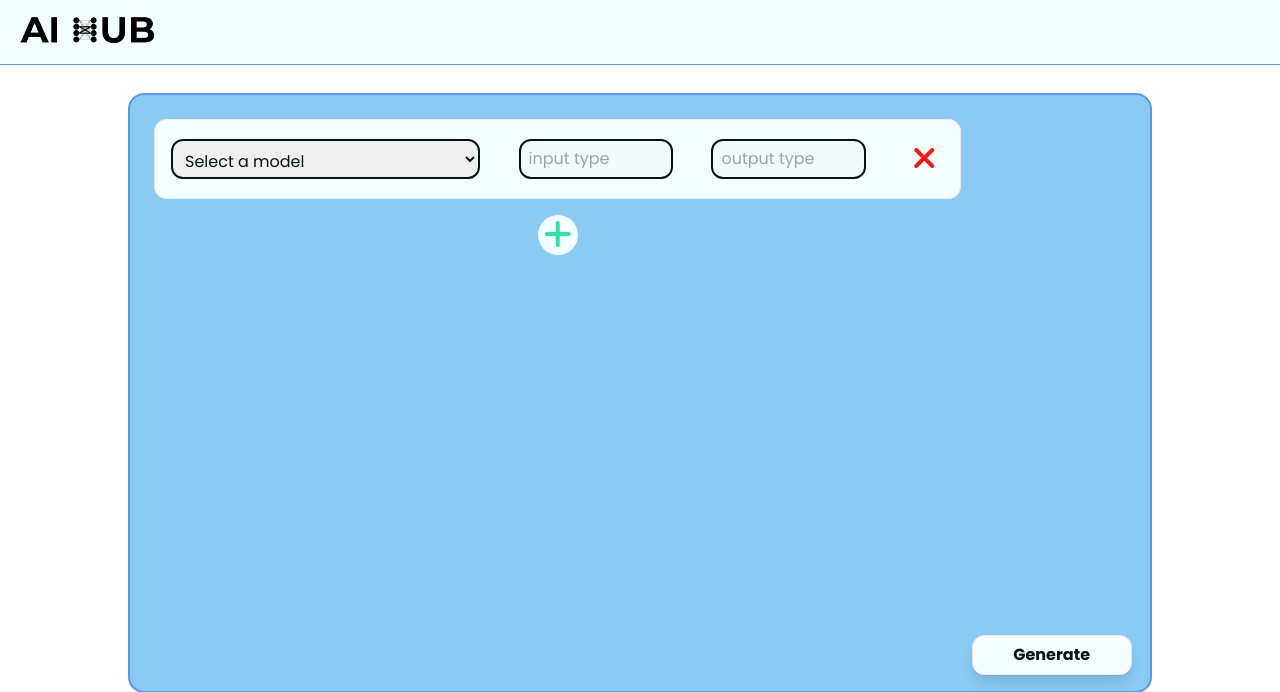
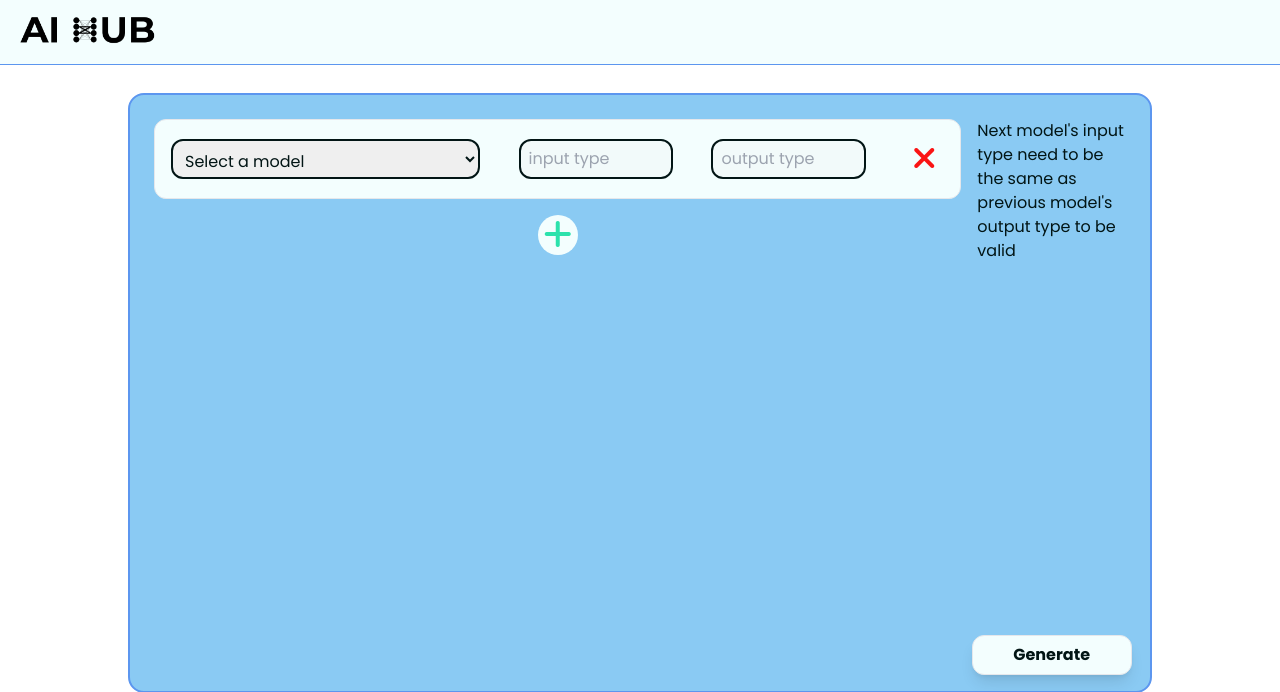
Before and after one commit to wai157/ai_hub, a Flask app: template myapp/templates/custom_model_gen.html in a window 1280 px wide. Shown: the top 692 px of the page. Run offline with Flask 3, Linux system fonts and the light colour scheme; the template is opened without the code that fills it, so the values that code supplies are empty; parts of the project's set-up code (start-up, migrations or seed data) failed here and were passed over; some libraries are stand-ins or nearby versions.

Commit message:
add custom model generation

```diff
--- a/database/models_db.py
+++ b/database/models_db.py
@@ -3,6 +3,8 @@ from .config import SessionLocal
 
 class Model_Mapper:
     def __init__(self, model: Model):
+        if not model:
+            return None
         for key, value in model.serialize().items():
             setattr(self, key, value)
 
--- a/database/tasks_db.py
+++ b/database/tasks_db.py
@@ -3,6 +3,8 @@ from .config import SessionLocal
 
 class Task_Mapper:
     def __init__(self, task: Task):
+        if not task:
+            return None
         for key, value in task.serialize().items():
             setattr(self, key, value)
 
--- a/myapp/templates/custom_model_gen.html
+++ b/myapp/templates/custom_model_gen.html
@@ -5,14 +5,14 @@
     <div class="flex w-[80vw] h-[75vh] border-2 border-accent bg-secondary rounded-2xl p-4">
         <div id="models" class="flex basis-10/12 h-full flex-1 flex-col overflow-y-scroll gap-4 p-2 items-center">
             <div class="model flex flex-none justify-between items-center p-4 w-full h-[10vh] bg-background rounded-xl border">
-                <select class="w-2/5 h-[5vh] rounded-xl border-2 border-text p-2" name="" id="" onchange="changemodel(this)">
-                    <option selected disabled>Select a model</option>
+                <select class="w-2/5 h-[5vh] rounded-xl border-2 border-text p-2" title="" onchange="changemodel(this)">
+                    <option value="" selected disabled>Select a model</option>
                     {% for model in models %}
-                    <option value="{{ model.name }} {{model.input_type}} {{model.output_type}}">{{ model.name }}</option>
+                    <option value="{{ model.name }}|{{ model.input_type }}|{{ model.output_type }}|{{ model.description }}" title="{{ model.description }}">{{ model.name }}</option>
                     {% endfor %}
                 </select>
-                <input class="w-1/5 h-[5vh] rounded-xl border-2 border-text p-2" type="text" placeholder="input type" disabled>
-                <input class="w-1/5 h-[5vh] rounded-xl border-2 border-text p-2" type="text" placeholder="output type" disabled>
+                <input class="input-type w-1/5 h-[5vh] rounded-xl border-2 border-text p-2" type="text" placeholder="input type" disabled>
+                <input class="output-type w-1/5 h-[5vh] rounded-xl border-2 border-text p-2" type="text" placeholder="output type" disabled>
                 <button class="w-[5vh] h-[5vh]" onclick="delmodel(this)">
                     <i class="fa-solid fa-xmark fa-2xl" style="color: #fa1414;"></i>
                 </button>
@@ -21,7 +21,10 @@
                 <i class="fa-solid fa-plus fa-2xl" style="color: #2ce2ac;"></i>
             </button>
         </div>
-        <div class="basis-2/12 flex flex-none justify-center items-end w-full h-1/12 bottom-0 right-4 bottom-4">
+        <div class="basis-2/12 flex flex-none flex-col justify-between items-center w-full h-1/12 bottom-0 right-4 bottom-4">
+            <p class="text-text text-left p-2">
+                Next model's input type need to be the same as previous model's output type to be valid
+            </p>
             <button id="generate-btn" class="flex justify-center items-center w-40 h-10 border rounded-xl shadow-lg px-2 text-text bg-background font-bold hover:bg-primary hover:-translate-y-1 hover:ease-in hover:duration-100 ease-in duration-100" onclick="generate()">
                 Generate
             </button>
@@ -39,24 +42,24 @@
         e.parentElement.remove();
     }
     function changemodel(e) {
-        console.log(e.value);
-        var data = e.value.split(" ");
+        var data = e.value.split("|");
         e.nextElementSibling.value = data[1];
         e.nextElementSibling.nextElementSibling.value = data[2];
+        e.title = data[3]
     }
     function addmodel() {
-        model_list = $(".model");
-        if (model_list.length == 0) {
+        models = $(".model");
+        if (models.length == 0) {
             $("#add-btn").before(`
                 <div class="model flex flex-none justify-between items-center p-4 w-full h-[10vh] bg-background rounded-xl border">
                     <select class="w-2/5 h-[5vh] rounded-xl border-2 border-text p-2" name="" id="" onchange="changemodel(this)">
-                        <option selected disabled>Select a model</option>
+                        <option value="" selected disabled>Select a model</option>
                         {% for model in models %}
-                        <option value="{{ model.name }} {{model.input_type}} {{model.output_type}}">{{ model.name }}</option>
+                        <option value="{{ model.name }}|{{ model.input_type }}|{{ model.output_type }}|{{ model.description }}" title="{{ model.description }}">{{ model.name }}</option>
                         {% endfor %}
                     </select>
-                    <input class="w-1/5 h-[5vh] rounded-xl border-2 border-text p-2" type="text" placeholder="input type" disabled>
-                    <input class="w-1/5 h-[5vh] rounded-xl border-2 border-text p-2" type="text" placeholder="output type" disabled>
+                    <input class="input-type w-1/5 h-[5vh] rounded-xl border-2 border-text p-2" type="text" placeholder="input type" disabled>
+                    <input class="output-type w-1/5 h-[5vh] rounded-xl border-2 border-text p-2" type="text" placeholder="output type" disabled>
                     <button class="w-[5vh] h-[5vh]" onclick="delmodel(this)">
                         <i class="fa-solid fa-xmark fa-2xl" style="color: #fa1414;"></i>
                     </button>
@@ -68,13 +71,13 @@
                 <i class="fa-solid fa-chevron-down fa-2xl"></i>
                 <div class="model flex flex-none justify-between items-center p-4 w-full h-[10vh] bg-background rounded-xl border">
                     <select class="w-2/5 h-[5vh] rounded-xl border-2 border-text p-2" name="" id="" onchange="changemodel(this)">
-                        <option selected disabled>Select a model</option>
+                        <option value="" selected disabled>Select a model</option>
                         {% for model in models %}
-                        <option value="{{ model.name }} {{model.input_type}} {{model.output_type}}">{{ model.name }}</option>
+                        <option value="{{ model.name }}|{{ model.input_type }}|{{ model.output_type }}|{{ model.description }}" title="{{ model.description }}">{{ model.name }}</option>
                         {% endfor %}
                     </select>
-                    <input class="w-1/5 h-[5vh] rounded-xl border-2 border-text p-2" type="text" placeholder="input type" disabled>
-                    <input class="w-1/5 h-[5vh] rounded-xl border-2 border-text p-2" type="text" placeholder="output type" disabled>
+                    <input class="input-type w-1/5 h-[5vh] rounded-xl border-2 border-text p-2" type="text" placeholder="input type" disabled>
+                    <input class="output-type w-1/5 h-[5vh] rounded-xl border-2 border-text p-2" type="text" placeholder="output type" disabled>
                     <button class="w-[5vh] h-[5vh]" onclick="delmodel(this)">
                         <i class="fa-solid fa-xmark fa-2xl" style="color: #fa1414;"></i>
                     </button>
@@ -87,6 +90,42 @@
         compute_btn.attr("disabled", true);
         compute_btn.text("");
         compute_btn.append("<div class=\"loader\"></div>");
+
+        models = $("select").map(function() {
+            return this.value.split("|")[0];
+        }).get();
+        if (models.find(function(name) {
+            return name==""
+        }) == undefined) {
+            input_types = $(".input-type").map(function() {
+            return this.value;
+            }).get();
+            output_types = $(".output-type").map(function() {
+                return this.value;
+            }).get();
+            console.log(JSON.stringify(input_types.slice(1)) == JSON.stringify(output_types.slice(0, -1)));
+            if (JSON.stringify(input_types.slice(1)) == JSON.stringify(output_types.slice(0, -1))) {
+                var newForm = $("<form>", {
+                    "action": "http://127.0.0.1:3000/custom-model/generate",
+                    "target": "_top",
+                    "method": "POST"
+                }).append($("<input>", {
+                    "name": "models",
+                    "value": JSON.stringify(models)
+                })).append($("<input>", {
+                    "name": "input_types",
+                    "value": JSON.stringify(input_types)
+                })).append($("<input>", {
+                    "name": "output_types",
+                    "value": JSON.stringify(output_types)
+                }));
+                newForm.appendTo("body").submit().remove();
+            }
+        }
+
+        compute_btn.text("Generate");
+        compute_btn.attr("disabled", false);
+        compute_btn.children().remove();
     }
 </script>
 <script src="https://kit.fontawesome.com/ed1ca4eb12.js" crossorigin="anonymous"></script>
```
Also changed, not shown: myapp/routers/custom_model.py (+31 -8 lines), myapp/routers/models.py (+27 -10 lines).
